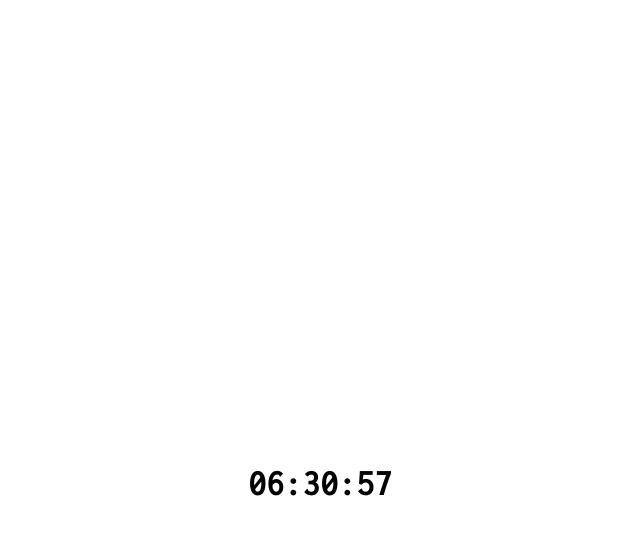
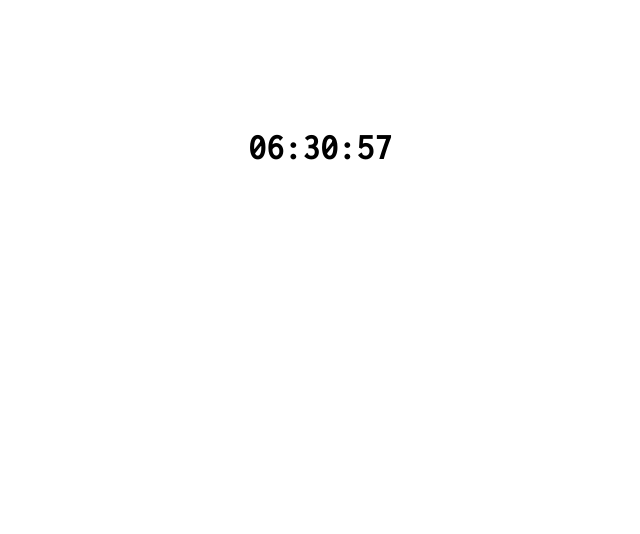
Before and after one commit to 0x213F/Ticker.js, a plain HTML site: page index.html in a window 1280 px wide. Shown: the whole page, without its empty margins (320-960 px from the left). Drawn offline with Linux system fonts and the light colour scheme.

Commit message:
Update style.css

```diff
--- a/style.css
+++ b/style.css
@@ -1,5 +1,5 @@
 * {
   font-family: 'Inconsolata', menlo, 'Source Code Pro', monospace;
   font-size: 36px;
-  border-top: 114px solid white;
+  border-top: 30px solid white;
 }
```
